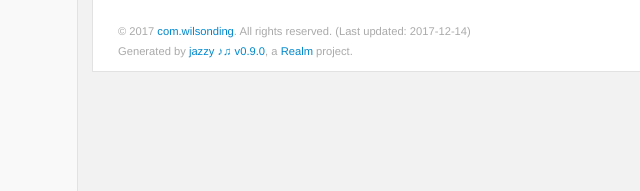
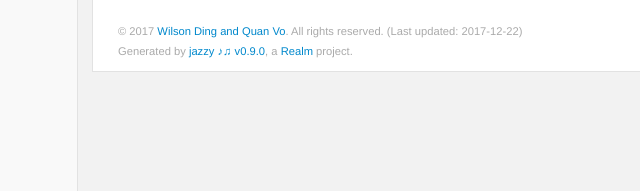
Before and after one commit to dingwilson/SwiftVideoBackground, a plain HTML site: page docs/Classes.html in a window 1280 px wide. Shown: the part 236-427 px from the top of the page, 304-944 px from the left. Drawn offline with Linux system fonts and the light colour scheme.

Commit message:
Refactored jazzy commands into .jazzy.yml config file and regen docs

```diff
--- a/docs/Classes.html
+++ b/docs/Classes.html
@@ -80,7 +80,7 @@
           </section>
         </section>
         <section id="footer">
-          <p>&copy; 2017 <a class="link" href="http://wilsonding.com" target="_blank" rel="external">com.wilsonding</a>. All rights reserved. (Last updated: 2017-12-14)</p>
+          <p>&copy; 2017 <a class="link" href="https://github.com/dingwilson/SwiftVideoBackground" target="_blank" rel="external">Wilson Ding and Quan Vo</a>. All rights reserved. (Last updated: 2017-12-22)</p>
           <p>Generated by <a class="link" href="https://github.com/realm/jazzy" target="_blank" rel="external">jazzy ♪♫ v0.9.0</a>, a <a class="link" href="http://realm.io" target="_blank" rel="external">Realm</a> project.</p>
         </section>
       </article>
```
Also changed, not shown: docs/Classes/VideoBackground.html (+1 -1 lines), docs/docsets/SwiftVideoBackground.docset/Contents/Resources/Documents/Classes.html (+1 -1 lines), docs/docsets/SwiftVideoBackground.docset/Contents/Resources/Documents/index.html (+1 -1 lines), docs/index.html (+1 -1 lines), 4 other files.
